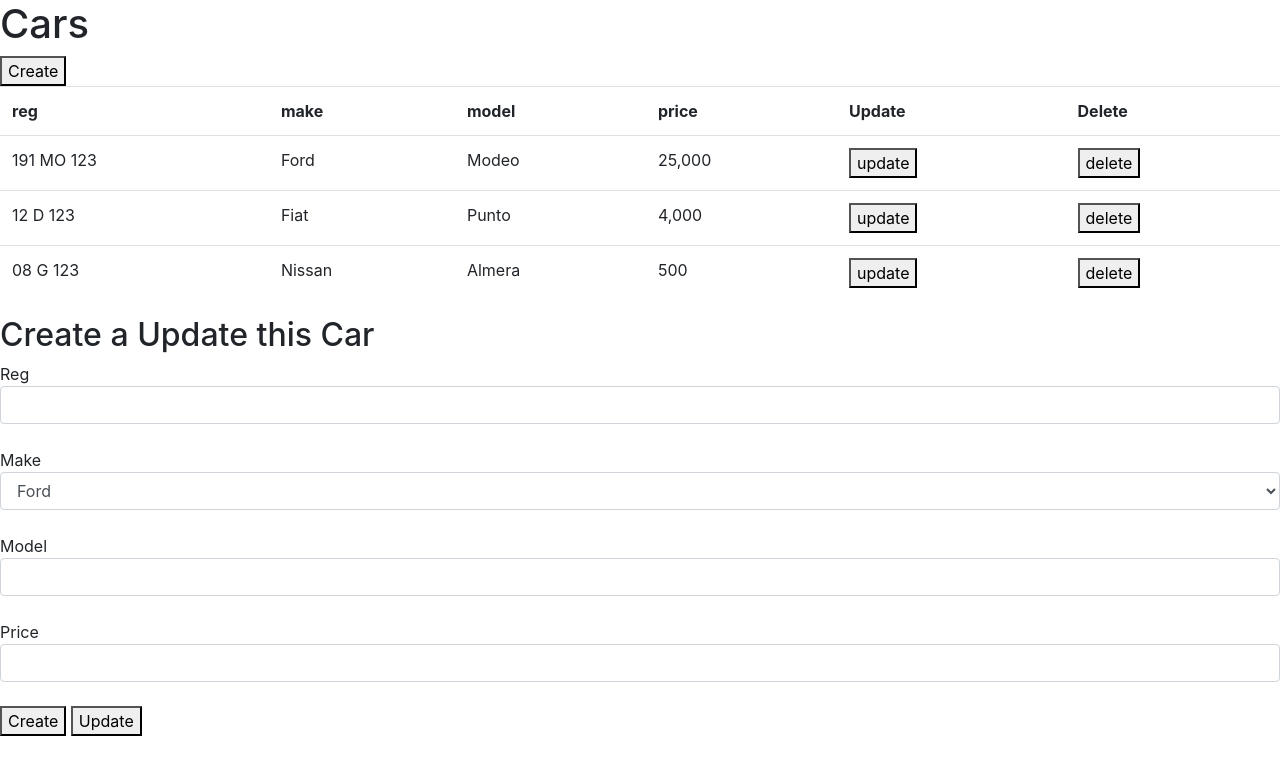
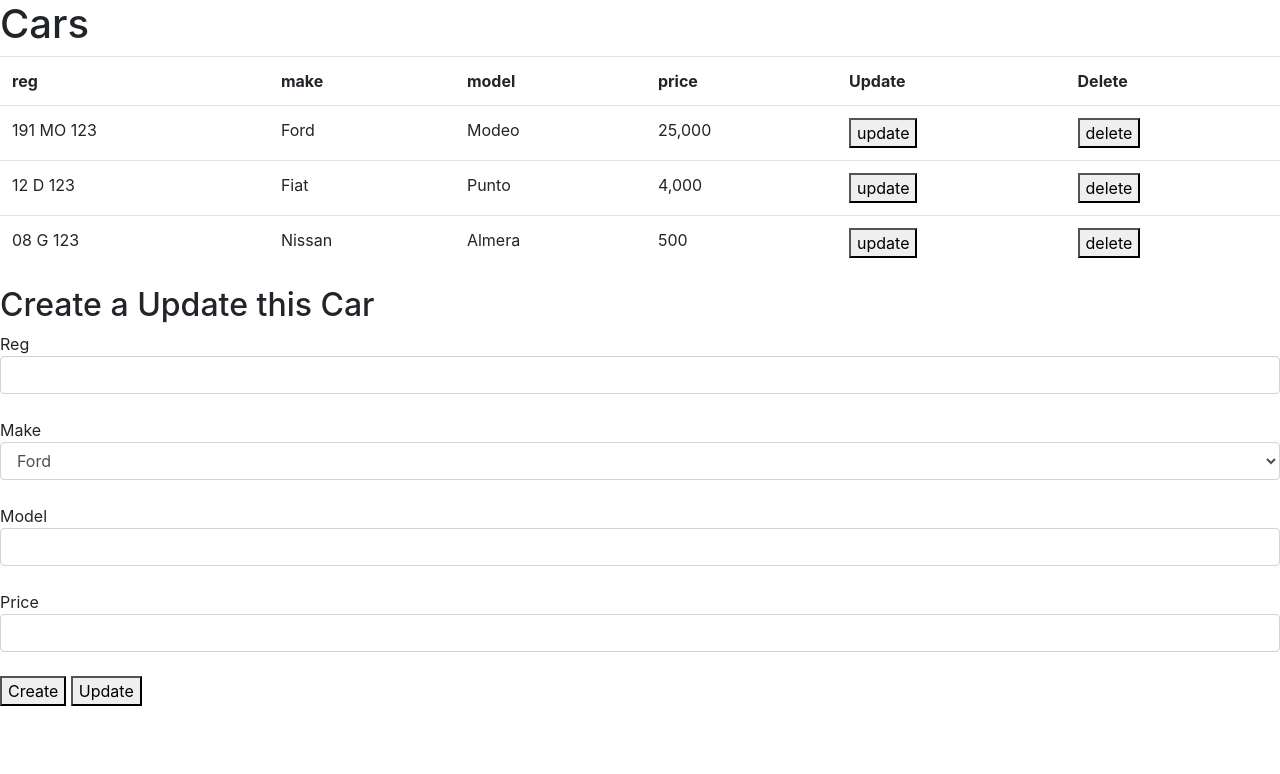
Before and after one commit to markcot/DataRepLab, a plain HTML site: page carviewer.html in a window 1280 px wide. Drawn offline with nearby package versions, Linux system fonts and the light colour scheme.

Commit message:
L2- steps 1&2 complete

```diff
--- a/carviewer.html
+++ b/carviewer.html
@@ -17,11 +17,11 @@
     </head>
     <body>
         <h1>Cars</h1>
-        <div>
-            <button>Create</button>
+        <div id='createUpdateForm' style="display: none">
+            <button id="showCreateButton">Create</button>
         </div>
         <div>
-            <table class="table">
+            <table class="table" id ="carTable">
                 <tr>
                     <th>reg</th>
                     <th>make</th>
```
